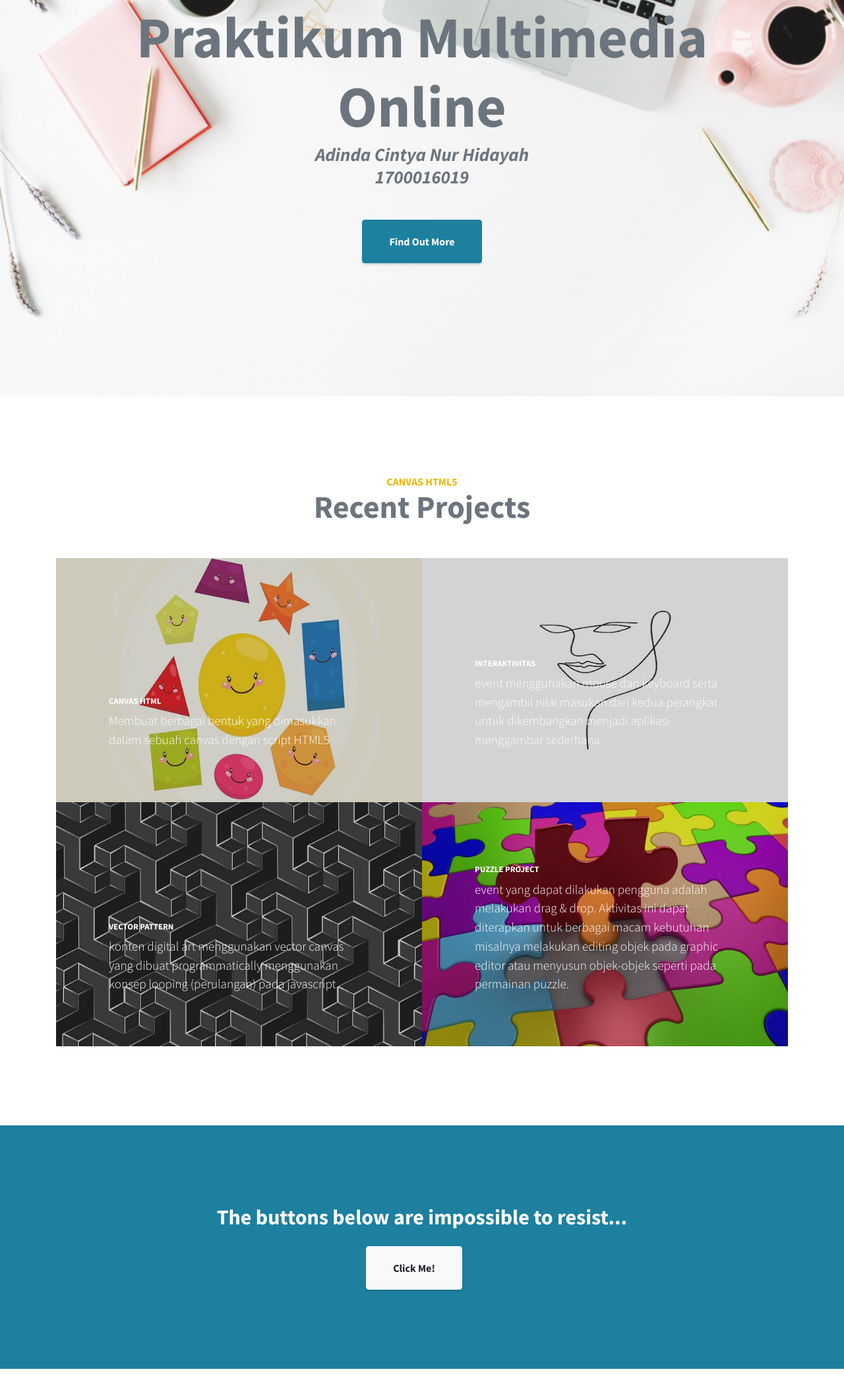
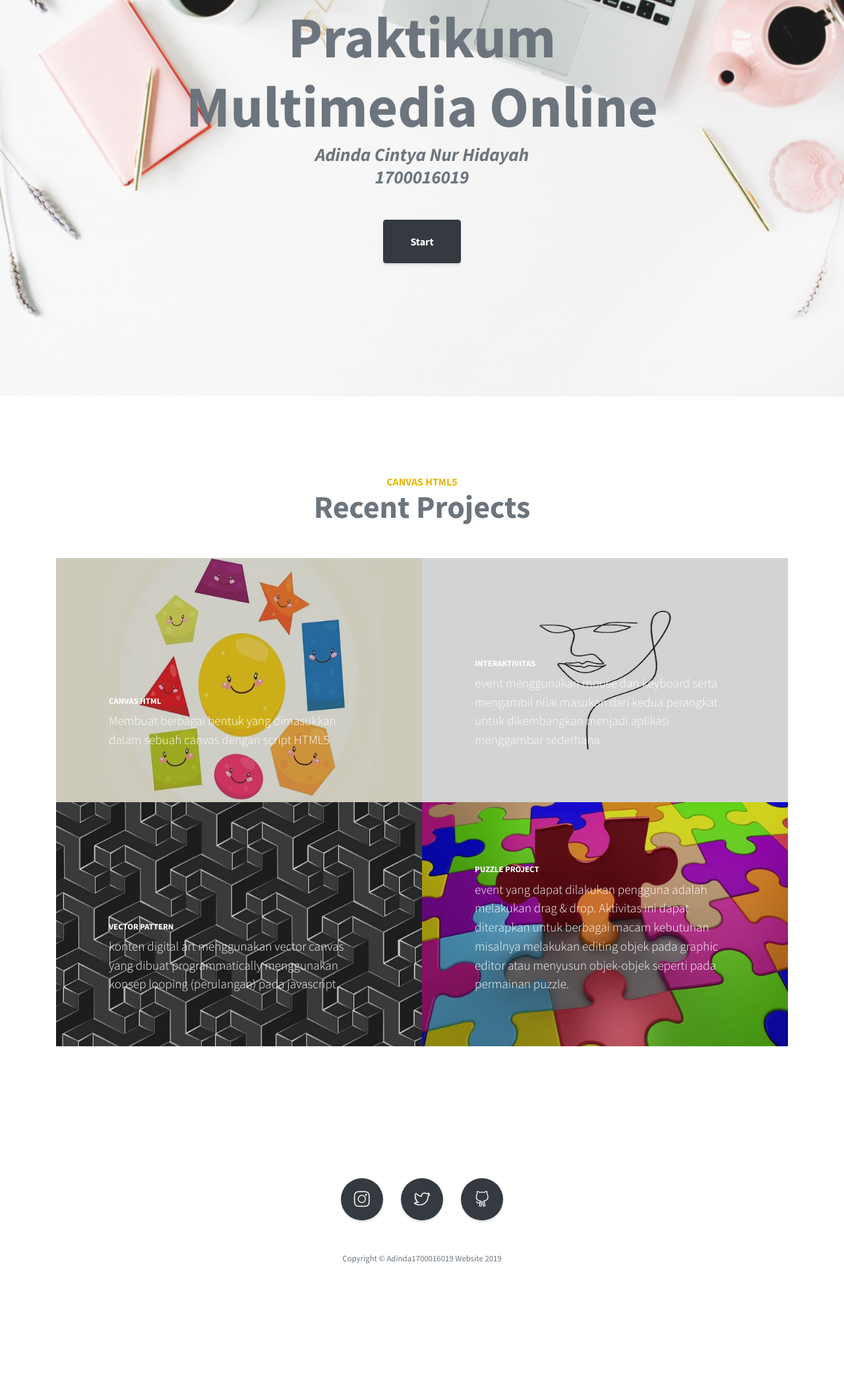
Before and after one commit to adinda1700016019/MultimediaOnline, a plain HTML site: page index.html in a window 1280 px wide. Shown: the part 199-2300 px from the top of the page at 66% size. After the commit the page ends 2196 px from the top, so only its background shows below. Drawn offline with Linux system fonts and the light colour scheme.

Commit message:
Update index.html

```diff
--- a/index.html
+++ b/index.html
@@ -26,7 +26,7 @@
 <body id="page-top">
 
   <!-- Navigation -->
-  <a class="menu-toggle rounded" href="#">
+  <a class="menu-toggle rounded bg-dark" href="#">
     <i class="fas fa-bars"></i>
   </a>
   <nav id="sidebar-wrapper">
@@ -53,12 +53,12 @@
   <!-- Header -->
   <header class="masthead d-flex">
     <div class="container text-center my-auto">
-      <h1 class="mb-1">Praktikum Multimedia Online</h1>
+      <h1 class="mb-1">Praktikum <br>Multimedia Online</h1>
       <h3 class="mb-5">
         <em>Adinda Cintya Nur Hidayah
         <br>1700016019</em>
       </h3>
-      <a class="btn btn-primary btn-xl js-scroll-trigger" href="#portfolio">Find Out More</a>
+      <a class="btn btn-dark btn-xl js-scroll-trigger" href="#portfolio">Start</a>
     </div>
     <div class="overlay"></div>
   </header>
@@ -107,7 +107,7 @@
           </a>
         </div>
         <div class="col-lg-6">
-          <a class="portfolio-item" href="Praktikum_4_1700016019.html">
+          <a class="portfolio-item" href="#">
             <span class="caption">
               <span class="caption-content">
                 <h2>Puzzle Project</h2>
@@ -121,14 +121,7 @@
     </div>
   </section>
 
-  <!-- Call to Action -->
-  <section class="content-section bg-primary text-white">
-    <div class="container text-center">
-      <h2 class="mb-4">The buttons below are impossible to resist...</h2>
-      <a href="#" class="btn btn-xl btn-light mr-4">Click Me!</a>
 
-    </div>
-  </section>
 
 
 
@@ -137,17 +130,17 @@
     <div class="container">
       <ul class="list-inline mb-5">
         <li class="list-inline-item">
-          <a class="social-link rounded-circle text-white mr-3" href="https://www.instagram.com/cintyadinda_/?hl=id">
+          <a class="social-link rounded-circle text-white mr-3 bg-dark" href="https://www.instagram.com/cintyadinda_/?hl=id">
             <i class="icon-social-instagram"></i>
           </a>
         </li>
         <li class="list-inline-item">
-          <a class="social-link rounded-circle text-white mr-3" href="https://twitter.com/Cintyadinda__">
+          <a class="social-link rounded-circle text-white mr-3 bg-dark" href="https://twitter.com/Cintyadinda__">
             <i class="icon-social-twitter"></i>
           </a>
         </li>
         <li class="list-inline-item">
-          <a class="social-link rounded-circle text-white" href="https://adinda1700016019.github.io/MultimediaOnline/">
+          <a class="social-link rounded-circle text-white bg-dark" href="https://adinda1700016019.github.io/MultimediaOnline/">
             <i class="icon-social-github"></i>
           </a>
         </li>
```
